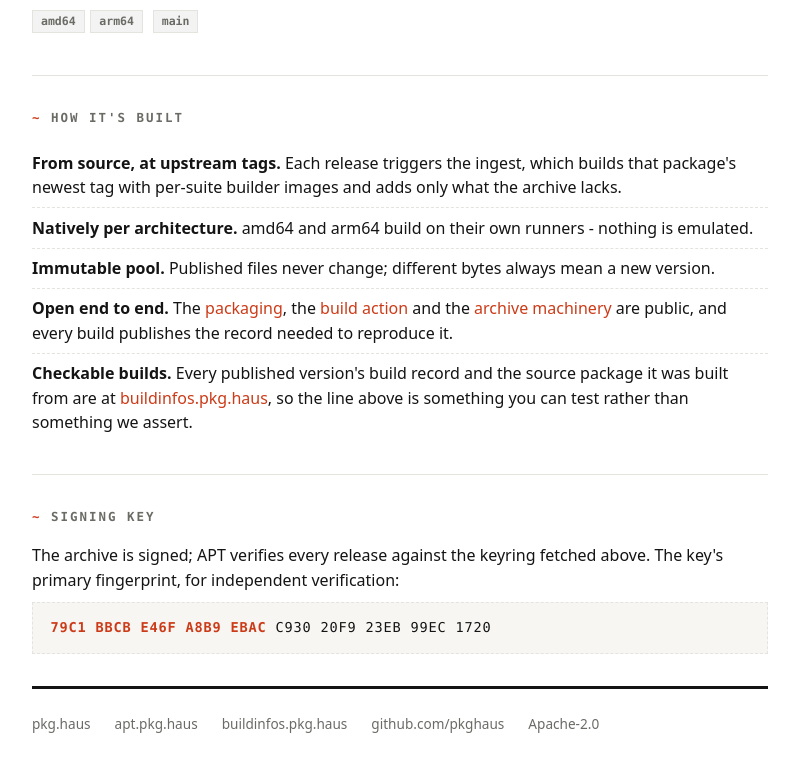
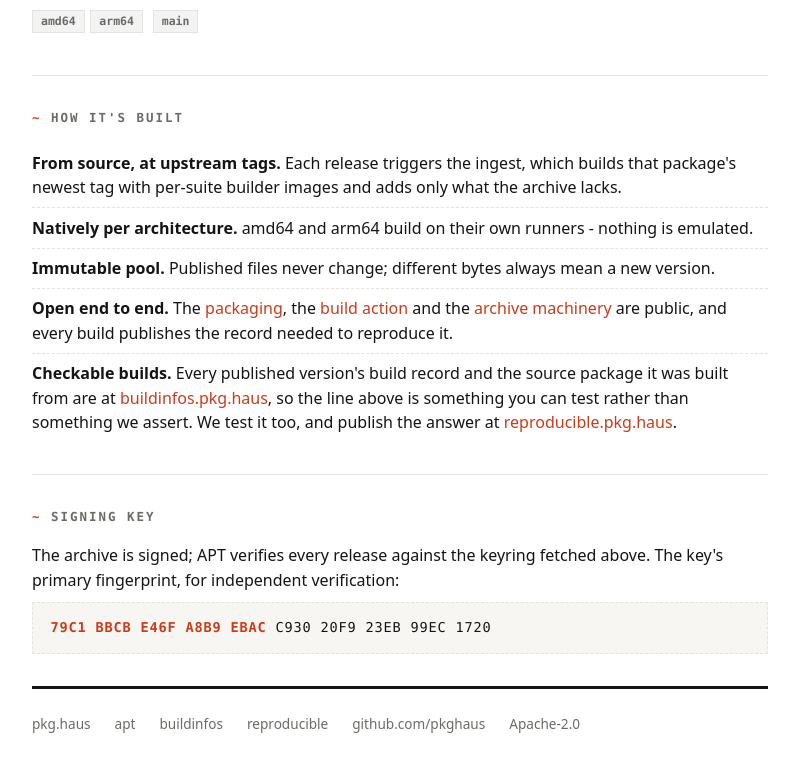
Before and after one commit to pkghaus/website, a plain HTML site: page index.html in a window 1280 px wide. Shown: the part 1136-1908 px from the top of the page, without its empty margins (240-1039 px from the left). Drawn offline with Linux system fonts and the light colour scheme; a script that the page names is missing.

Commit message:
Link reproducible.pkg.haus, and name sibling hosts by label (#13)
Five full hostnames in the landing page's footer measured past the 736px
column and wrapped. The wordmark above already says pkg.haus, so a sibling
repeating it is width spent on nothing; the apex keeps its full name because
it is the domain, and github.com/pkghaus stays whole because it is not on it.

These two pages are hand written and nothing but check-site.sh reads them, so
the rule is checked there: every sibling by label, the apex and github whole,
and a page with no footer at all is a failure rather than zero assertions.

The how-its-built list now says where the answer is published. "Everything
needed to reproduce it is at buildinfos" was true and stopped one step short
of the useful sentence.

```diff
--- a/index.html
+++ b/index.html
@@ -286,7 +286,9 @@
       <li><b>Checkable builds.</b> Every published version's build record and the
       source package it was built from are at
       <a href="https://buildinfos.pkg.haus">buildinfos.pkg.haus</a>, so the line
-      above is something you can test rather than something we assert.</li>
+      above is something you can test rather than something we assert. We test
+      it too, and publish the answer at
+      <a href="https://reproducible.pkg.haus">reproducible.pkg.haus</a>.</li>
     </ul>
   </section>
 
@@ -300,8 +302,9 @@
 
   <footer>
     <a href="https://pkg.haus">pkg.haus</a>
-    <a href="https://apt.pkg.haus">apt.pkg.haus</a>
-    <a href="https://buildinfos.pkg.haus">buildinfos.pkg.haus</a>
+    <a href="https://apt.pkg.haus">apt</a>
+    <a href="https://buildinfos.pkg.haus">buildinfos</a>
+    <a href="https://reproducible.pkg.haus">reproducible</a>
     <a href="https://github.com/pkghaus">github.com/pkghaus</a>
     <span>Apache-2.0</span>
   </footer>
```
Also changed, not shown: 404.html (+3 -2 lines), 1 other file.
